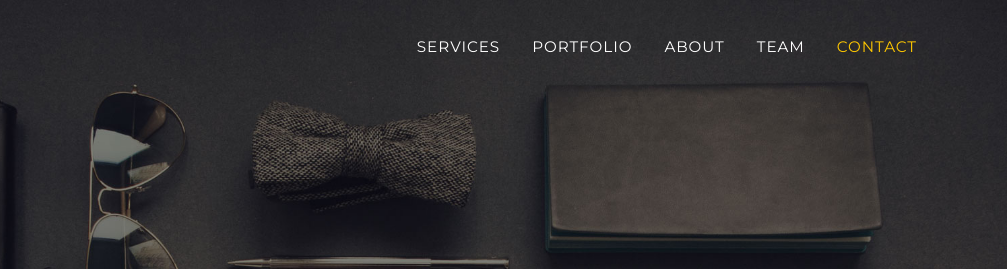
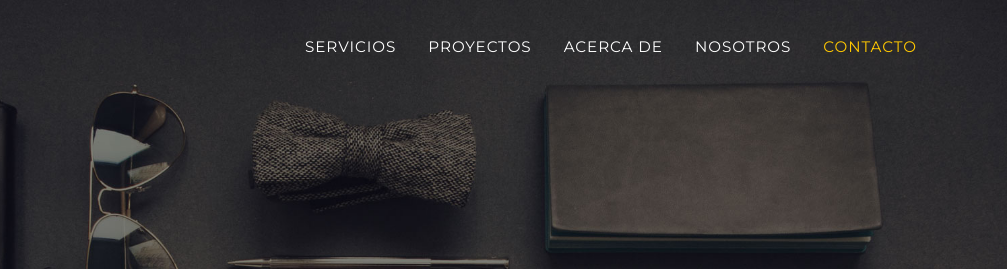
Before and after one commit to camiicode/startBootstrap-AGHP, a plain HTML site: page index.html in a window 1280 px wide. Shown: the top 269 px of the page, 273-1280 px from the left. Drawn offline with nearby package versions, Linux system fonts and the light colour scheme.

```diff
--- a/index.html
+++ b/index.html
@@ -27,11 +27,11 @@
                 </button>
                 <div class="collapse navbar-collapse" id="navbarResponsive">
                     <ul class="navbar-nav text-uppercase ms-auto py-4 py-lg-0">
-                        <li class="nav-item"><a class="nav-link" href="#services">Services</a></li>
-                        <li class="nav-item"><a class="nav-link" href="#portfolio">Portfolio</a></li>
-                        <li class="nav-item"><a class="nav-link" href="#about">About</a></li>
-                        <li class="nav-item"><a class="nav-link" href="#team">Team</a></li>
-                        <li class="nav-item"><a class="nav-link" href="#contact">Contact</a></li>
+                        <li class="nav-item"><a class="nav-link" href="#services">Servicios</a></li>
+                        <li class="nav-item"><a class="nav-link" href="#portfolio">Proyectos</a></li>
+                        <li class="nav-item"><a class="nav-link" href="#about">Acerca de</a></li>
+                        <li class="nav-item"><a class="nav-link" href="#team">Nosotros</a></li>
+                        <li class="nav-item"><a class="nav-link" href="#contact">Contacto</a></li>
                     </ul>
                 </div>
             </div>
```
Also changed, not shown: assets/img/brand/logo(1).png (added), assets/img/brand/logo(2).png (added), assets/img/brand/logo-negativo.png (added), assets/img/brand/logo.png (added).
